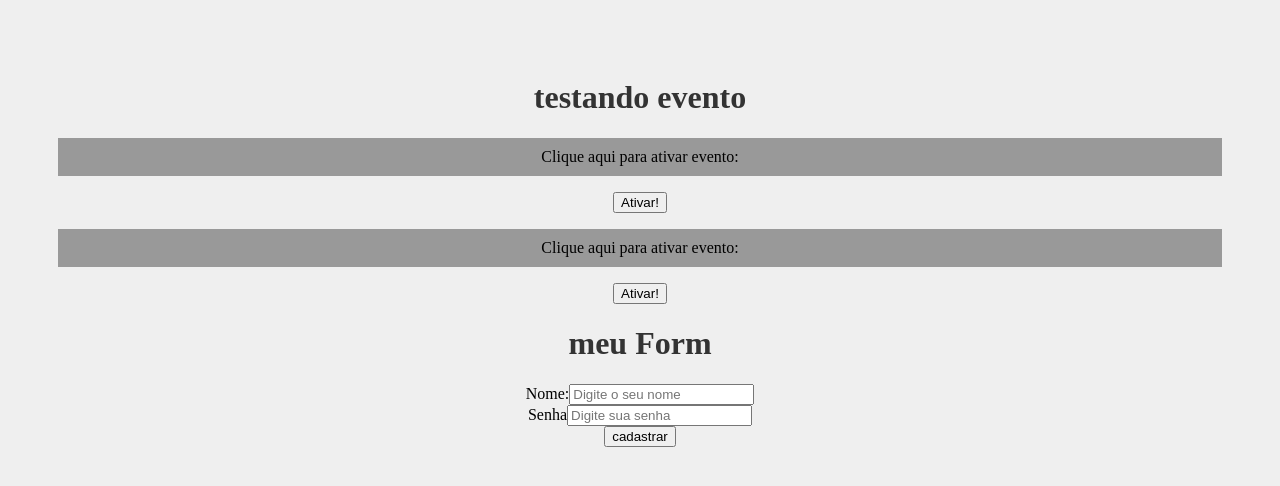
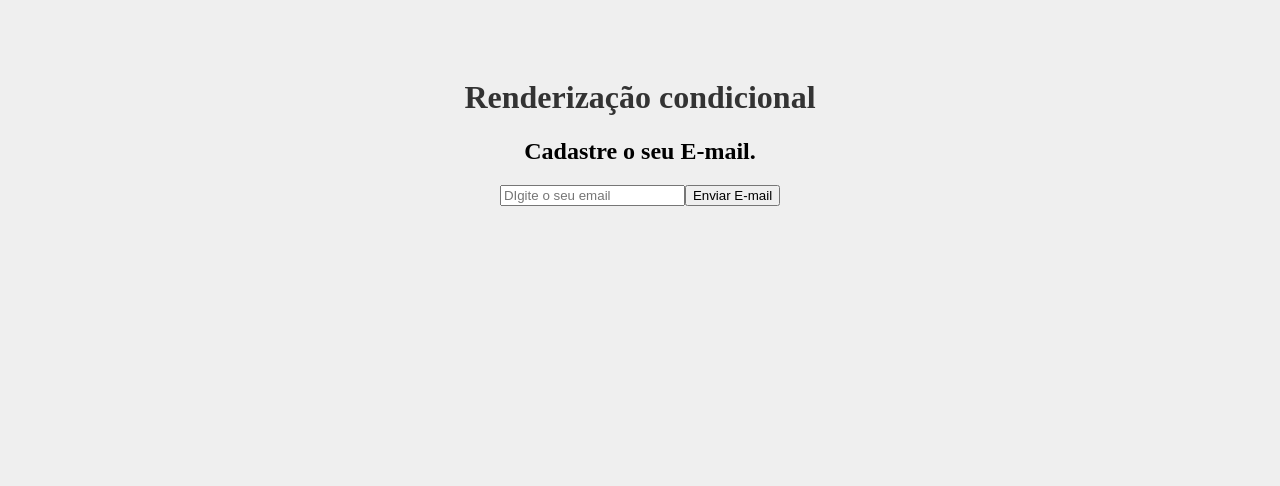
Before and after one commit to Wilksonflor/AULAS-DE-REACT, a React (Create React App) app in the folder projetocost/: page / in a window 1280 px wide. Shown: the top 486 px of the page. Built offline with nearby package versions, Linux system fonts and the light colour scheme.

Commit message:
Aula #12

```diff
--- a/projetocost/src/App.js
+++ b/projetocost/src/App.js
@@ -1,17 +1,14 @@
 
 import './App.css';
-import Eventos from './components/Eventos';
-import Form from './components/Form';
+import Condicional  from './components/Condicional'
 
 
 
 function App() {
   return (
     <div className="App">
-    <h1>testando evento</h1>
-    <Eventos numero={1}/>
-    <Eventos numero={24}/>
-    <Form />
+    <h1>Renderização condicional</h1>
+    <Condicional/>
     </div>
   );
 }
--- /dev/null
+++ b/projetocost/src/components/Condicional.js
@@ -0,0 +1,22 @@
+import {useState} from 'react'
+function Condicional(){
+    const [email, setEmail] = useState()
+
+    function enviarEmail(e){
+        e.preventDefault();
+        console.log('testando 1,2,3...')
+    }
+
+    return(
+        <div>
+        <h2>Cadastre o seu E-mail.</h2>
+        <form>
+            <input type='email' name='email' placeholder='DIgite o seu email' onChange={(e) => setEmail(e.target.value)}/>
+            <button type='submit' onClick={enviarEmail}>Enviar E-mail</button>
+        </form>
+
+        </div>
+    )
+}
+
+export default Condicional;
--- a/projetocost/src/components/Eventos.js
+++ b/projetocost/src/components/Eventos.js
@@ -1,14 +1,19 @@
+import Button from './evento/Button';
 function Eventos({numero}){
 
     function meuEvento(){
-        console.log(`fui ativado o numero ${numero}`)
+        console.log(`Ativando o primeiro evento!`)
+    }
+
+    function meuSegundoEvento(){
+        console.log('Ativando o meu segundo Evento')
     }
 
     return(
         <div>
         <p>Clique aqui para ativar evento:</p>
-
-        <button onClick={meuEvento}>Ativar!</button>
+        <Button event={meuEvento} text="Primeiro evento"/>
+        <Button event={meuSegundoEvento} text="Segundo evento"/>
         </div>
     )
 }
--- a/projetocost/src/components/evento/Button.js
+++ b/projetocost/src/components/evento/Button.js
@@ -0,0 +1,6 @@
+function Button(props){
+    return  <button onClick={props.event}>{props.text}</button>
+
+}
+
+export default Button;
```
